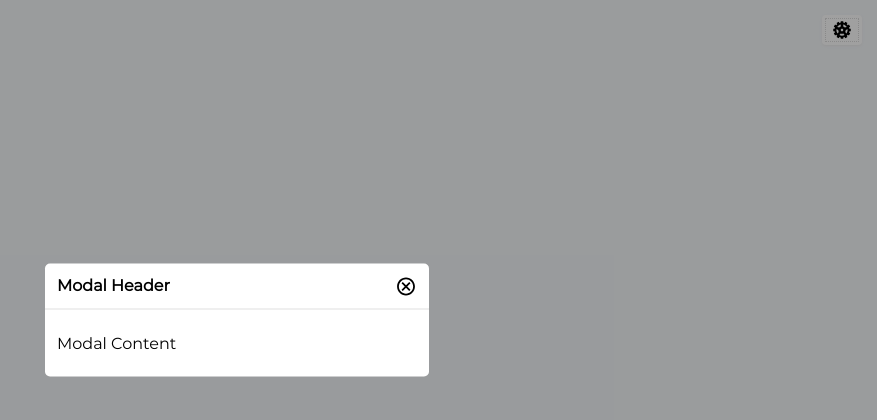
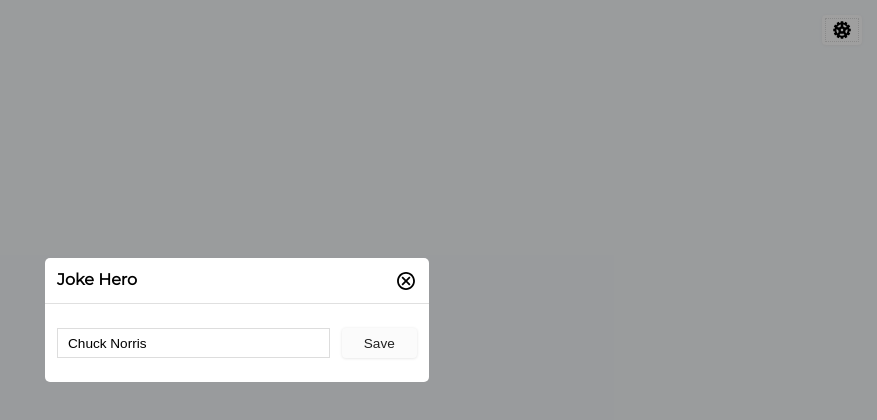
Before and after one commit to aryansoer/react-norris, a React (Create React App) app: page / in a window 1280 px wide. Both pictures are taken after a click on the button 1245 px from the left and 30 px from the top of the page. Shown: the top 420 px of the page, without its empty margins (403-1280 px from the left). Built offline with nearby package versions, Linux system fonts and the light colour scheme; no server answers.

Commit message:
Add form for changing app current hero

```diff
--- a/src/components/App.css
+++ b/src/components/App.css
@@ -1,8 +1,8 @@
 :root {
   --btn-bg-color: #fbfbfb;
-  --btn-bg-hovered-color: #f6f6f6;
+  --btn-bg-hovered-color: #f3f3f3;
   --btn-outline-color: #d2d2d2;
-  --btn-box-shadow-color: #e4e4e4;
+  --btn-box-shadow-color: #e2e2e2;
 }
 
 .App {
@@ -39,7 +39,7 @@
   appearance: none;
   border: none;
   border-radius: 4px;
-  box-shadow: 0px 1px 3px var(--btn-box-shadow-color);
+  box-shadow: 0px .5px 3px var(--btn-box-shadow-color);
   transition: background 250ms ease-in-out;
 }
 
@@ -58,6 +58,30 @@
   height: 20px;
 }
 
+.App-hero-form {
+  display: flex;
+  align-items: center;
+}
+
+.App-hero-form > * {
+  height: 30px;
+  font-size: 0.85rem;
+}
+
+.App-hero-input {
+  flex-grow: 3;
+  margin-right: 12px;
+  padding: 10px;
+  vertical-align: middle;
+  appearance: none;
+  background-color: #ffffff;
+  border: 1px solid #dddddd;
+}
+
+.App-hero-button {
+  flex-grow: 1;
+}
+
 @media only screen and (max-width: 425px) {
   .App-setting-bar {
     padding: 10px;
--- a/src/components/App.js
+++ b/src/components/App.js
@@ -12,9 +12,12 @@ class App extends Component {
   constructor(props) {
     super(props);
 
+    this.heroInput = React.createRef();
+
     this.handleClick = this.handleClick.bind(this);
     this.handleSettingClick = this.handleSettingClick.bind(this);
     this.handleModalClose = this.handleModalClose.bind(this);
+    this.handleChange = this.handleChange.bind(this);
   }
 
   componentDidMount() {
@@ -24,7 +27,6 @@ class App extends Component {
 
   handleClick(e) {
     if (!this.props.joke.isLoading) {
-      this.props.changeHero('Jean-Claude Van Damme');
       this.props.fetchRandomJoke();
     }
   }
@@ -34,12 +36,24 @@ class App extends Component {
     this.props.openModal();
   }
 
+  handleChange(e) {
+    const { value } = this.heroInput.current;
+
+    if (value) {
+      this.props.changeHero(value);
+      this.props.closeModal();
+      this.heroInput.current.style.borderColor = '#dddddd';
+    } else {
+      this.heroInput.current.style.borderColor = '#f44336';
+    }
+  }
+
   handleModalClose() {
     this.props.closeModal();
   }
 
   render() {
-    const { modalIsOpen } = this.props.app;
+    const { modalIsOpen, hero } = this.props.app;
     const { randomJoke, isLoading } = this.props.joke;
 
     return (
@@ -54,8 +68,11 @@ class App extends Component {
           </button>
         </aside>
 
-        <Modal open={modalIsOpen} handleClose={this.handleModalClose}>
-          Modal Content
+        <Modal open={modalIsOpen} title={'Joke Hero'} handleClose={this.handleModalClose}>
+            <div className="App-hero-form">
+              <input type="text" className="App-hero-input" defaultValue={hero} ref={this.heroInput}/>
+              <button className="App-button App-hero-button" onClick={this.handleChange}>Save</button>
+            </div>
         </Modal>
       </main>
     );
```
